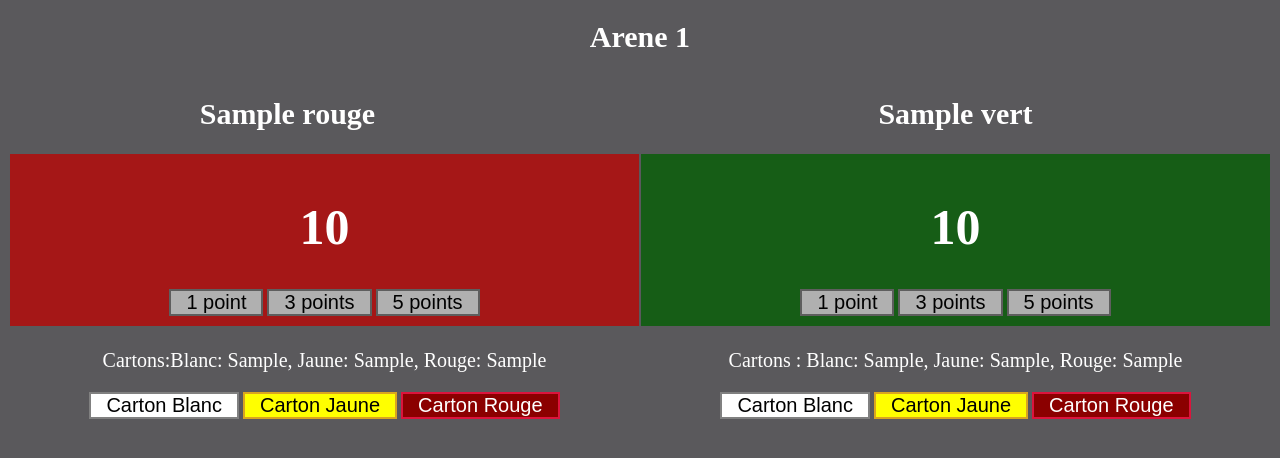
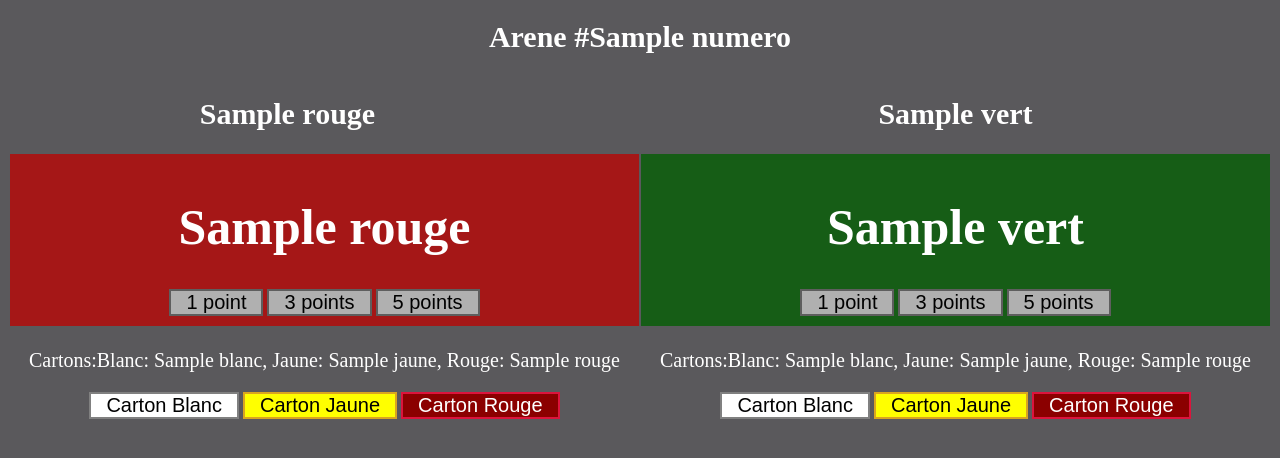
Before and after one commit to viickel/Arbitrage_SabreLaser_ASL_FFE, a Flask app: template templates/arbitrage.html in a window 1280 px wide. Shown: the top 458 px of the page. Run offline with Flask 3, Linux system fonts and the light colour scheme; the template is opened without the code that fills it: most values are stand-ins (such as "Sample title", 1, 10 or a date in 2020); parts of the project's set-up code (start-up, migrations or seed data) failed here and were passed over; some libraries are stand-ins or nearby versions.

Commit message:
adaptation du code aux modèles

```diff
--- a/app.py
+++ b/app.py
@@ -1,61 +1,30 @@
 from flask import Flask, render_template, request, jsonify
-from flask_socketio import SocketIO, emit  # type: ignore
-import threading
 import time
 
+from models import *
+
 app = Flask(__name__)
-socketio = SocketIO(app)
 
-# Déclaration du dictionnaire de données Combat
-# Il est composé de 2 sous-dictionnaires : 'Rouge' et 'Vert' avec leurs scores et pénalités
-combattant = {
-    'Rouge': {'score': 0, 'cartons_blanc': 0, 'cartons_jaune': 0, 'cartons_rouge': 0, 'nom': 'Combattant Rouge', 'Num_Licence': 0,'Quest':0},
-    'Vert': {'score': 0, 'cartons_blanc': 0, 'cartons_jaune': 0, 'cartons_rouge': 0, 'nom': 'Combattant Vert', 'Num_Licence': 0,'Quest':0}
-}
-
-# Dictionnaire pour stocker les données de chaque arène
-combattant_arene = {}
-
-# Fonction d'initialisation pour créer une arène si elle n'existe pas déjà
-def init_combattant_arene(num):
-     if num not in combattant_arene:
-          # Clone le modèle de combattant pour l'arène donnée
-          combattant_arene[num] = {
-               'Rouge': combattant['Rouge'].copy(),
-               'Vert' : combattant['Vert'].copy()
-          }
+# Déclaration de l'objet Arène
+# (à terme, il s'agira d'une liste d'arènes)
+combattant_rouge = Combattant("Atom")
+combattant_vert = Combattant("Zeus")
+arena = Arene(1, combattant_rouge, combattant_vert)
 
 @app.route('/affichage/<string:num>')
 def affichage(num: str):
-    init_combattant_arene(num)
-    return render_template('affichage.html', num_arene=num, combattant=combattant_arene[num])
+    return render_template('affichage.html', arene=arena)
 
 @app.route('/bandeau/<string:num>')
 def bandeau(num: str):
-    init_combattant_arene(num)
-    return render_template('bandeau.html', num_arene=num, combattant=combattant_arene[num])
+    return render_template('bandeau.html', arene=arena)
 
 @app.route('/Arene/<string:num>')
 def arene(num: str):
-    init_combattant_arene(num)
-    return render_template('arbitrage.html', num_arene=num, combattant=combattant_arene[num])
-
-
-@socketio.on('maj_score')
-def handle_maj_score(data):
-    num = data.get('num_arene')
-    combattant_name = data['combattant']
-    valeur = data['valeur']
-
-    # Mise à jour du score
-    combattant_arene[num][combattant_name]['score'] += valeur
-    updated_score = combattant_arene[num][combattant_name]['score']
-
-    # Notification au client pour la mise à jour
-    emit('score_updated', {'combattant': combattant_name, 'score': updated_score}, broadcast=True)
+    return render_template('arbitrage.html', arene=arena)
 
 
 
 if __name__ == '__main__':
     # L'application écoute sur toutes les interfaces réseau (0.0.0.0) sur le port 5000
-    socketio.run(app, host='0.0.0.0', port=5000)
+    app.run(debug=True)
--- a/templates/arbitrage.html
+++ b/templates/arbitrage.html
@@ -9,23 +9,23 @@
 
 {% block body %}
 <center>
-	<h1>Arene {{ num_arene }} </h1>
+	<h1>Arene #{{ arene.numero }} </h1>
 
 	<div>
 		<table>
 			<tr>
 				<td style="padding-right: 75px;">
-					<center><h1> {{combattant.Rouge.nom}}</h1> </center>
+					<center><h1> {{ arene.combattants['rouge'].nom }}</h1> </center>
 				</td>
 				<td>
-					<center> <h1> {{combattant.Vert.nom}} </h1></center>
+					<center> <h1> {{ arene.combattants['vert'].nom}} </h1></center>
 				</td>
 			</tr>
 
 			<tr>
 				<td class="score-cell score-rouge">
 					<p>
-						<center><h1 id="scoreRouge"> {{combattant.Rouge.score}} </h1>
+						<center><h1 id="scoreRouge"> {{ arene.score['rouge'] }} </h1>
 						</p>
 					<button id="buttonRouge1"> 1 point </button>
 					<button id="buttonRouge3"> 3 points </button>
@@ -35,7 +35,7 @@
 				</td>
 
 				<td class="score-cell score-vert">
-					<p><center><h1 id="scoreVert"> {{combattant.Vert.score}} </h1></p>
+					<p><center><h1 id="scoreVert"> {{ arene.score['vert'] }} </h1></p>
 					<button id="buttonVert1"> 1 point </button>
 					<button id="buttonVert3"> 3 points </button>
 					<button id="buttonVert5"> 5 points </button>
@@ -46,7 +46,7 @@
 
 			<tr>
 				<td><center>
-					<p>Cartons:<span id="cartons_cbt_Rouge">Blanc: {{combattant.Rouge.cartons_blanc}}, Jaune: {{combattant.Rouge.cartons_jaune}}, Rouge: {{combattant.Rouge.cartons_rouge}}</span> </p>
+					<p>Cartons:<span id="cartons_cbt_Rouge">Blanc: {{ arene.cartons['rouge']['blanc'] }}, Jaune: {{ arene.cartons['rouge']['jaune'] }}, Rouge: {{ arene.cartons['rouge']['rouge'] }}</span> </p>
 					<button id="cartonBlancRouge">Carton Blanc</button>
 					<button id="cartonJauneRouge">Carton Jaune</button>
 					<button id="cartonRougeRouge">Carton Rouge</button>
@@ -55,7 +55,7 @@
 				</td>
 
 				<td><center>
-					<p>Cartons : <span id="cartons_cbt_Vert">Blanc: {{combattant.Vert.cartons_blanc}}, Jaune: {{combattant.Vert.cartons_jaune}}, Rouge: {{combattant.Vert.cartons_rouge}}</span> </p>
+					<p>Cartons:<span id="cartons_cbt_Rouge">Blanc: {{ arene.cartons['vert']['blanc'] }}, Jaune: {{ arene.cartons['vert']['jaune'] }}, Rouge: {{ arene.cartons['vert']['rouge'] }}</span> </p>
 					<button id="cartonBlancVert">Carton Blanc</button>
 					<button id="cartonJauneVert">Carton Jaune</button>
 					<button id="cartonRougeVert">Carton Rouge</button>
```
